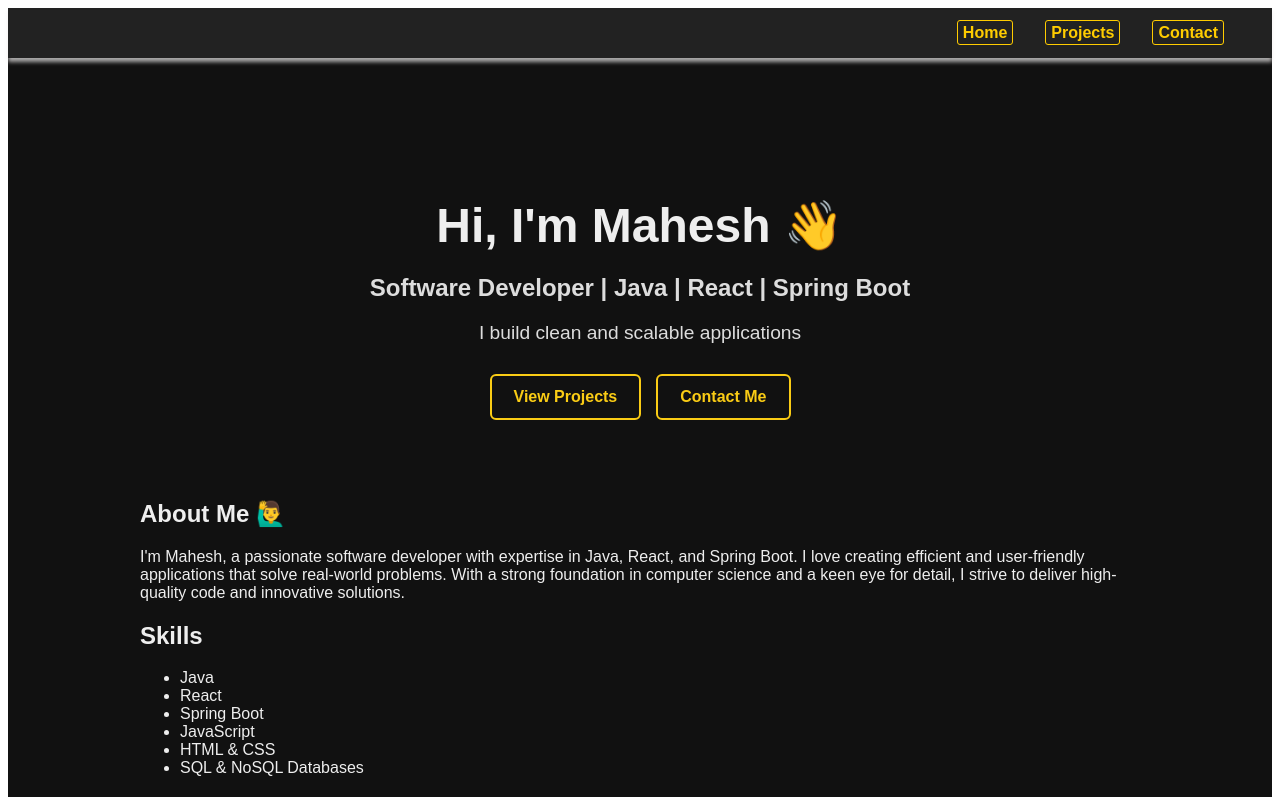
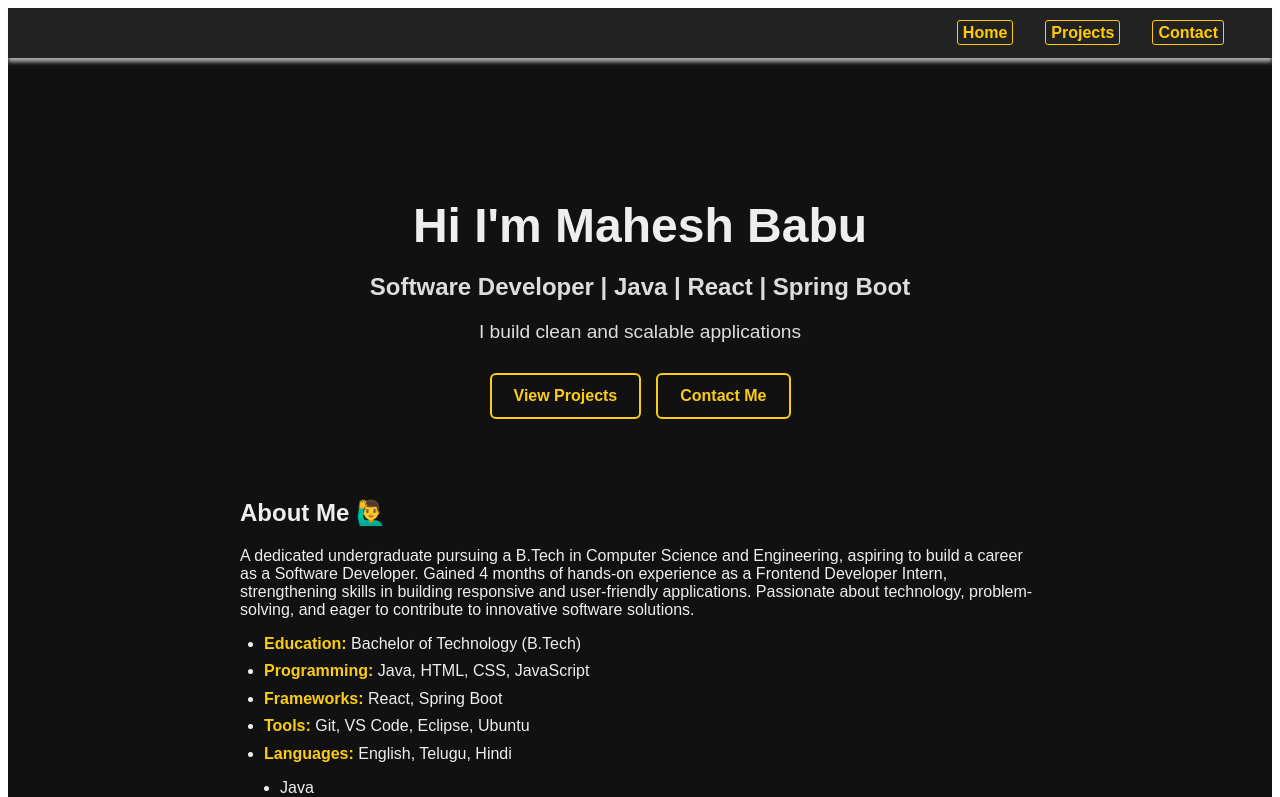
Before and after one commit to MaheshTechIn/My-Portfolio, a React (Vite) app in the folder Portfolio/my-portfolio/: page / in a window 1280 px wide. Shown: the top 797 px of the page. Built offline with nearby package versions, Linux system fonts and the light colour scheme.

Commit message:
Today i made changes in components like About.jsx, Hero.jsx and skills.jsx

```diff
--- /dev/null
+++ b/Portfolio/my-portfolio/src/Styles/About.css
@@ -0,0 +1,18 @@
+.about {
+  margin-top: 3rem;
+  max-width: 800px;
+}
+
+.about-list li {
+  margin-bottom: 0.6rem;
+  font-size: 1rem;
+}
+
+.about strong {
+  color: #facc15; /* soft yellow accent */
+}
+
+.about-list {
+  list-style-type: disc;
+  padding-left: 1.5rem;
+}
--- a/Portfolio/my-portfolio/src/components/About.jsx
+++ b/Portfolio/my-portfolio/src/components/About.jsx
@@ -0,0 +1,21 @@
+export default function About(){
+    return (
+        <section className="about">
+            <h2>About Me 🙋‍♂️</h2>
+
+            <p>
+               A dedicated undergraduate pursuing a B.Tech in Computer Science and Engineering, aspiring to build a career as a Software Developer.
+               Gained 4 months of hands-on experience as a Frontend Developer Intern, strengthening skills in building responsive and user-friendly applications. Passionate about technology, problem-solving, and eager to contribute to innovative software solutions.
+            </p>
+
+            <ul className="about-list">
+                <li><strong>Education:</strong> Bachelor of Technology (B.Tech)</li>
+                <li><strong>Programming:</strong> Java, HTML, CSS, JavaScript</li>
+                <li><strong>Frameworks:</strong> React, Spring Boot</li>
+                <li><strong>Tools:</strong> Git, VS Code, Eclipse, Ubuntu</li>
+                <li><strong>Languages:</strong> English, Telugu, Hindi</li>
+            </ul>
+        </section>
+
+    )
+}
--- a/Portfolio/my-portfolio/src/components/Hero.jsx
+++ b/Portfolio/my-portfolio/src/components/Hero.jsx
@@ -0,0 +1,20 @@
+import { Link } from "react-router-dom";
+
+export default function Hero(){
+    return(
+        <section className="hero">
+            <h1>Hi I'm Mahesh Babu</h1>
+            <h2>Software Developer | Java | React | Spring Boot</h2>
+            <p>I build clean and scalable applications</p>
+
+            <div className="buttons">
+                <Link to="/projects" className="btn primary">
+                    View Projects
+                </Link>
+                <Link to="/contact" className="btn secondary">
+                    Contact Me
+                </Link>
+            </div>
+        </section>
+    )
+}
--- a/Portfolio/my-portfolio/src/components/Skills.jsx
+++ b/Portfolio/my-portfolio/src/components/Skills.jsx
@@ -0,0 +1,14 @@
+export default function Skills(){
+    return (
+        <section className="skills">
+            <ul>
+                <li>Java</li>
+                <li>React</li>
+                <li>Spring Boot</li>
+                <li>JavaScript</li>
+                <li>HTML & CSS</li>
+                <li>SQL & NoSQL Databases</li>
+            </ul>
+        </section>
+    )
+}
--- a/Portfolio/my-portfolio/src/pages/Home.jsx
+++ b/Portfolio/my-portfolio/src/pages/Home.jsx
@@ -1,40 +1,16 @@
 import '../Styles/Home.css';
+import '../Styles/About.css'
 import { Link } from 'react-router-dom';
+import About from '../components/About.jsx';
+import Skills from '../components/Skills.jsx';
+import Hero from '../components/Hero.jsx';
+
 export default function Home() {
   return (
     <div className="home">
-      {/* hero section  */}
-      <section className="hero">
-        <h1>Hi, I'm Mahesh 👋</h1>
-        <h2>Software Developer | Java | React | Spring Boot </h2>
-        <p>I build clean and scalable applications</p>
-
-       <div className="buttons">
-        <Link to="/Projects" className="btn primary">View Projects</Link>
-        <Link to="/Contact" className="btn secondary">Contact Me</Link>
-      </div>
-      </section>
-        {/* about section  */}
-       <section className="about">
-          <h2>About Me 🙋‍♂️</h2>
-          <p>
-            I'm Mahesh, a passionate software developer with expertise in Java, React, and Spring Boot. I love creating efficient and user-friendly applications that solve real-world problems. With a strong foundation in computer science and a keen eye for detail, I strive to deliver high-quality code and innovative solutions.
-          </p>
-       </section>
-
-        {/* sklills section */}
-        <section className="skills">
-          <h2>Skills</h2>
-          <ul>
-            <li>Java</li>
-            <li>React</li>
-            <li>Spring Boot</li>
-            <li>JavaScript</li>
-            <li>HTML & CSS</li>
-            <li>SQL & NoSQL Databases</li>
-          </ul>
-        </section>
-
+       <Hero />
+       <About />
+       <Skills />
     </div>
   );
 }
```
